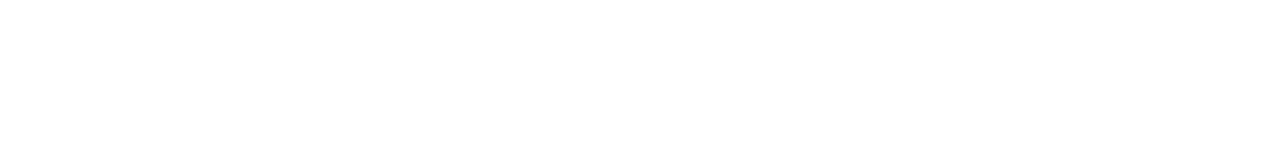
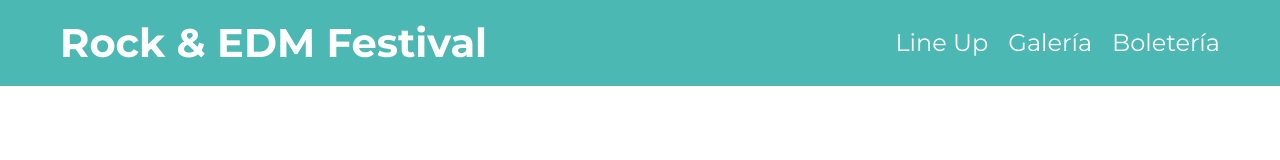
Before and after one commit to rdarwinst/festival-musica, a website: page index.html in a window 1280 px wide. Drawn offline with Linux system fonts and the light colour scheme.

Commit message:
Header agregado

```diff
--- a/index.html
+++ b/index.html
@@ -12,6 +12,17 @@
     <link rel="stylesheet" href="build/css/app.css">
 </head>
 <body>
-
+    <header class="header">
+        <div class="contenedor contenido-header">
+            <a href="index.html" class="logo">
+                <h1>Rock & EDM Festival</h1>
+            </a>
+            <nav class="navegacion-principal">
+                <a href="#">Line Up</a>
+                <a href="#">Galería</a>
+                <a href="#">Boletería</a>
+            </nav>
+        </div>
+    </header>
 </body>
 </html>
```
Also changed, not shown: build/css/app.css.
